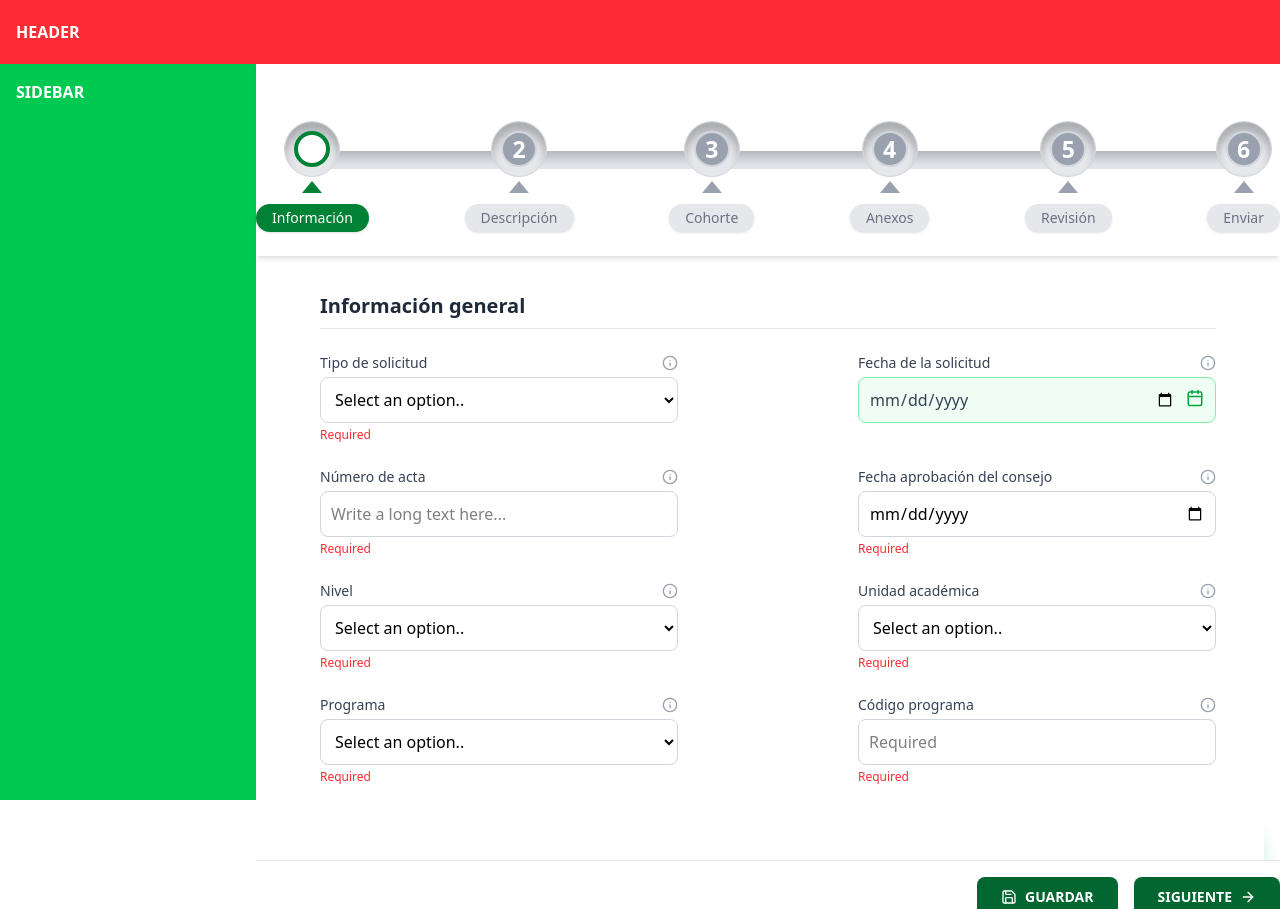
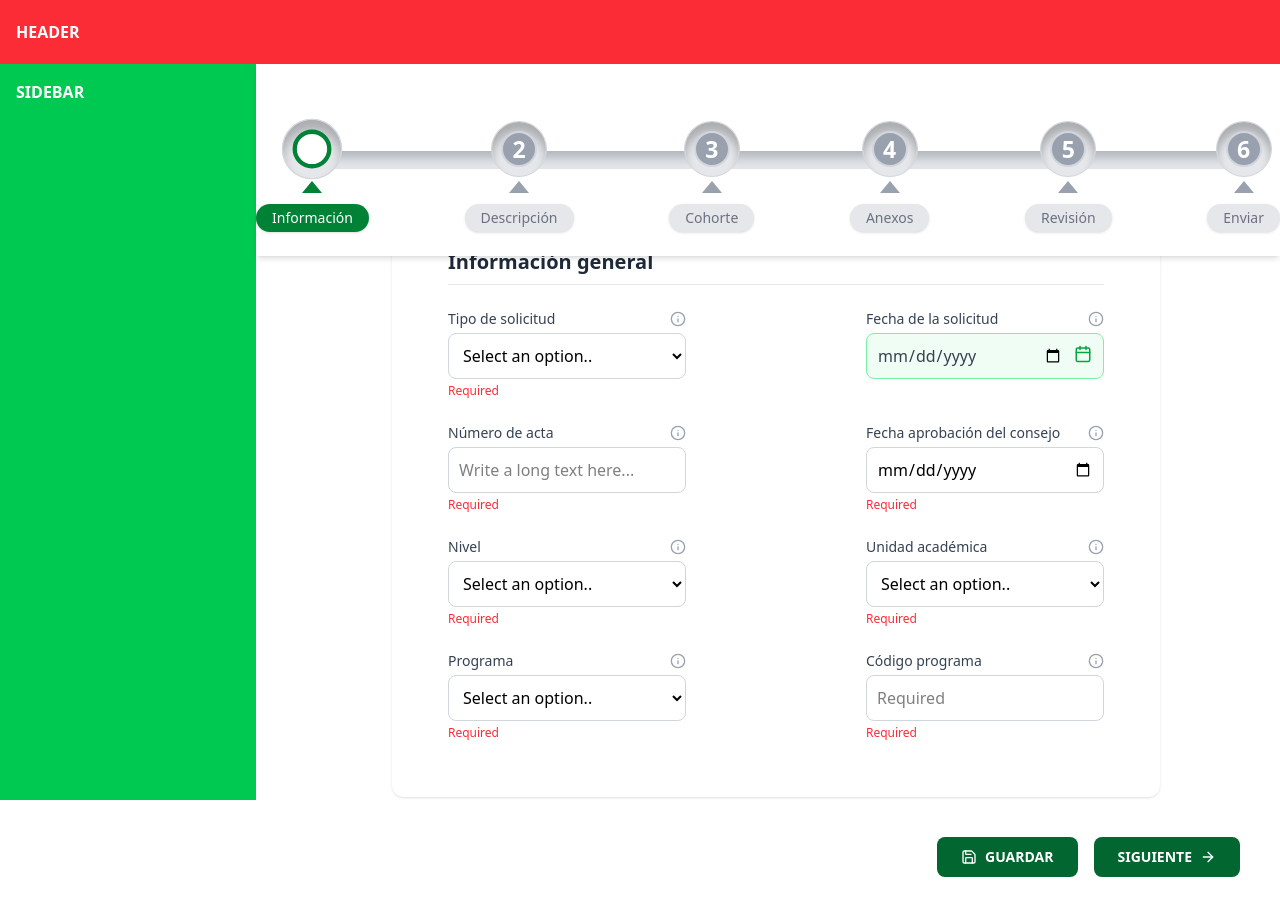
Before and after one commit to yeison8a/SIGEPOS-UdeA-Front-end, a Next.js app: page /dashboard in a window 1280 px wide. Built offline with nearby package versions, Linux system fonts and the light colour scheme.

Commit message:
modificación e integración del progress bar en la vista de presentación y navegación.

```diff
--- a/components/ProgressBar.tsx
+++ b/components/ProgressBar.tsx
@@ -1,14 +1,14 @@
 "use client";
 
-import { useState } from "react";
-import { Check, ArrowLeft, ArrowRight, Save, Send } from "lucide-react";
-import InformacionGeneral from "./Information";
-import Description from "./Description";
-import Cohorte from "./Cohort";
-import Enviar from "./Send";
-import AnnexesOne from "./AnnexesOne";
-import AnnexesTwo from "./AnnexesTwo";
+import { motion } from "framer-motion";
+import { Check } from "lucide-react";
 
+// Recibe los parámetros desde el componente padre
+type Props = {
+  currentStep: number;
+  setCurrentStep: (n: number) => void;
+  compact?: boolean;
+};
 
 // ===== Ejemplo de tus pasos =====
 const steps = [
@@ -20,33 +20,10 @@ const steps = [
   { number: 6, label: "Enviar" },
 ];
 
-export default function StepProgressLayout() {
-  const [currentStep, setCurrentStep] = useState(1);
+export default function ProgressBar({ currentStep, setCurrentStep, compact = false }: Props) {
   const pct = ((currentStep - 1) / (steps.length - 1)) * 100;
 
-  // ===== Render del contenido dinámico =====
-  const renderStepContent = () => {
-    switch (currentStep) {
-      case 1:
-        return <InformacionGeneral />;
-      case 2:
-        return <Description />;
-      case 3:
-        return <Cohorte />;
-      case 4:
-        return <AnnexesOne />;
-      case 5:
-        return <AnnexesTwo />;
-      case 6:
-        return <Enviar />;
-      default:
-        return null;
-    }
-  };
-
   return (
-    <div className="w-full min-h-screen flex flex-col bg-white relative">
-      {/* ===== PROGRESS BAR FIJO ===== */}
     <div className="fixed top-0 left-0 right-0 z-50 bg-white shadow-md py-6">
       <div className="relative w-full max-w-6xl mx-auto flex flex-col items-center">
         {/* Línea de fondo */}
@@ -56,9 +33,10 @@ export default function StepProgressLayout() {
               className="absolute top-1/2 left-0 w-full h-[18px] rounded-full -translate-y-1/2
               bg-gradient-to-b from-gray-300 to-gray-200 shadow-[inset_0_6px_10px_rgba(0,0,0,0.15)]"
             />
-              <div
-                className="absolute top-1/2 left-0 h-[18px] bg-green-700 rounded-full -translate-y-1/2 transition-all duration-500 ease-in-out"
-                style={{ width: `${pct}%` }}
+            <motion.div
+              className="absolute top-1/2 left-0 h-[18px] bg-green-700 rounded-full -translate-y-1/2 z-0"
+              animate={{ width: `${pct}%` }}
+              transition={{ duration: 0.5, ease: "easeInOut" }}
             />
           </div>
         </div>
@@ -68,11 +46,18 @@ export default function StepProgressLayout() {
           {steps.map(({ number, label }) => {
             const isCompleted = number < currentStep;
             const isActive = number === currentStep;
+
             return (
-                <div key={number} className="relative flex flex-col items-center justify-center">
+              <div
+                key={number}
+                className="relative flex flex-col items-center justify-center cursor-pointer"
+                onClick={() => setCurrentStep(number)} // Hacer clic para moverse entre pasos
+              >
                 <div className="relative flex flex-col items-center translate-y-[33px]">
-                    <div
-                      className={`w-14 h-14 rounded-full flex items-center justify-center border border-gray-300 bg-gray-200 shadow-[inset_0_10px_10px_rgba(0,0,0,0.25)]`}
+                  <motion.div
+                    className="w-14 h-14 rounded-full flex items-center justify-center border border-gray-300 bg-gray-200 shadow-[inset_0_10px_10px_rgba(0,0,0,0.25)]"
+                    animate={{ scale: isActive ? 1.08 : 1 }}
+                    transition={{ duration: 0.2 }}
                   >
                     <div
                       className={`w-9 h-9 rounded-full flex items-center justify-center transition-all duration-300 ${
@@ -86,12 +71,10 @@ export default function StepProgressLayout() {
                       {isCompleted ? (
                         <Check size={18} strokeWidth={3} />
                       ) : !isActive ? (
-                          <span className="text-white font-extrabold text-[23px]">
-                            {number}
-                          </span>
+                        <span className="text-white font-extrabold text-[23px]">{number}</span>
                       ) : null}
                     </div>
-                    </div>
+                  </motion.div>
                   <div
                     className={`absolute top-full mt-1 w-0 h-0 border-l-[10px] border-r-[10px] border-b-[12px]
                     ${
@@ -114,58 +97,5 @@ export default function StepProgressLayout() {
         </div>
       </div>
     </div>
-
-      {/* ===== CONTENIDO VARIABLE ===== */}
-      <div className="flex-grow mt-[180px] mb-[100px] px-4">{renderStepContent()}</div>
-
-      {/* ===== BOTONES FIJOS ABAJO ===== */}
-      <div className="fixed bottom-0 left-0 right-0 bg-white border-t border-gray-200 py-4 z-50">
-        <div className="max-w-5xl mx-auto flex justify-between items-center">
-          {/* Botón ANTERIOR (oculto en primer paso) */}
-          {currentStep > 1 ? (
-            <button
-              onClick={() => setCurrentStep((p) => Math.max(p - 1, 1))}
-              className="flex items-center gap-2 bg-green-800 hover:bg-green-900 text-white text-sm font-semibold px-6 py-2.5 rounded-lg transition"
-            >
-              <ArrowLeft size={16} />
-              ANTERIOR
-            </button>
-          ) : (
-            <div />
-          )}
-
-          {/* Botones DERECHA */}
-          <div className="flex gap-4">
-            {currentStep < steps.length && (
-              <button
-                onClick={() => alert("Guardado exitosamente")}
-                className="flex items-center gap-2 bg-green-800 hover:bg-green-900 text-white text-sm font-semibold px-6 py-2.5 rounded-lg transition"
-              >
-                <Save size={16} />
-                GUARDAR
-              </button>
-            )}
-
-            {currentStep < steps.length ? (
-              <button
-                onClick={() => setCurrentStep((p) => Math.min(p + 1, steps.length))}
-                className="flex items-center gap-2 bg-green-800 hover:bg-green-900 text-white text-sm font-semibold px-6 py-2.5 rounded-lg transition"
-              >
-                SIGUIENTE
-                <ArrowRight size={16} />
-              </button>
-            ) : (
-              <button
-                onClick={() => alert("Formulario enviado")}
-                className="flex items-center gap-2 bg-green-800 hover:bg-green-900 text-white text-sm font-semibold px-6 py-2.5 rounded-lg transition"
-              >
-                ENVIAR
-                <Send size={16} />
-              </button>
-            )}
-          </div>
-        </div>
-      </div>
-    </div>
   );
 }
--- a/src/app/dashboard/page.tsx
+++ b/src/app/dashboard/page.tsx
@@ -1,12 +1,13 @@
 "use client";
 import { useState } from "react";
+import { ArrowLeft, ArrowRight, Save, Send } from "lucide-react";
 import ProgressBar from "../../../components/ProgressBar";
 import Information from "../../../components/Information";
 import Description from "../../../components/Description";
-import Cohort from "../../../components/Cohort";
+import Cohort from "../../../components/cohort";
 import UploadSection1 from "../../../components/AnnexesOne";
 import UploadSection2 from "../../../components/AnnexesTwo";
-import Send from "../../../components/Send";
+import SendStep from "../../../components/Send";
 
 export default function DashboardPage() {
   const [currentStep, setCurrentStep] = useState(1);
@@ -24,7 +25,7 @@ export default function DashboardPage() {
       case 5:
         return <UploadSection2 />;
       case 6:
-        return <Send />;
+        return <SendStep />;
       default:
         return null;
     }
@@ -42,6 +43,7 @@ export default function DashboardPage() {
         </aside>
 
         <main className="flex-1 p-4 min-h-[calc(100vh-4rem)] relative">
+          {/* Barra de progreso */}
           <div className="fixed top-16 left-[20%] right-0 z-40 bg-white/80 p-4 backdrop-blur-sm">
             <ProgressBar
               compact
@@ -50,26 +52,59 @@ export default function DashboardPage() {
             />
           </div>
 
+          {/* Contenido dinámico */}
           <div className="mt-28 overflow-auto">
             <div className="max-w-3xl mx-auto bg-white rounded-xl shadow p-6">
               {renderStepContent()}
             </div>
 
-            <div className="sticky bottom-0 left-0 w-full bg-white/80 py-4 flex justify-end gap-3 mt-6 backdrop-blur-sm">
+            {/* === Botones (ya no fijos) === */}
+            <div className="w-full bg-white py-4 flex justify-between items-center mt-6 px-6">
+              {/* Botón ANTERIOR */}
+              {currentStep > 1 ? (
                 <button
-                onClick={() => setCurrentStep((prev) => Math.max(prev - 1, 1))}
-                className="px-4 py-2 bg-gray-200 rounded shadow hover:bg-gray-300"
-                aria-label="Atrás"
+                  onClick={() => setCurrentStep((p) => Math.max(p - 1, 1))}
+                  className="flex items-center gap-2 bg-green-800 hover:bg-green-900 text-white text-sm font-semibold px-6 py-2.5 rounded-lg transition"
                 >
-                Atrás
+                  <ArrowLeft size={16} />
+                  ANTERIOR
                 </button>
+              ) : (
+                <div />
+              )}
+
+              {/* Botones DERECHA */}
+              <div className="flex gap-4">
+                {currentStep < 6 && (
                   <button
-                onClick={() => setCurrentStep((prev) => Math.min(prev + 1, 6))}
-                className="px-4 py-2 bg-green-600 text-white rounded shadow hover:bg-green-700"
-                aria-label="Siguiente"
+                    onClick={() => alert("Guardado exitosamente")}
+                    className="flex items-center gap-2 bg-green-800 hover:bg-green-900 text-white text-sm font-semibold px-6 py-2.5 rounded-lg transition"
                   >
-                Siguiente
+                    <Save size={16} />
+                    GUARDAR
                   </button>
+                )}
+
+                {currentStep < 6 ? (
+                  <button
+                    onClick={() =>
+                      setCurrentStep((p) => Math.min(p + 1, 6))
+                    }
+                    className="flex items-center gap-2 bg-green-800 hover:bg-green-900 text-white text-sm font-semibold px-6 py-2.5 rounded-lg transition"
+                  >
+                    SIGUIENTE
+                    <ArrowRight size={16} />
+                  </button>
+                ) : (
+                  <button
+                    onClick={() => alert("Formulario enviado")}
+                    className="flex items-center gap-2 bg-green-800 hover:bg-green-900 text-white text-sm font-semibold px-6 py-2.5 rounded-lg transition"
+                  >
+                    ENVIAR
+                    <Send size={16} />
+                  </button>
+                )}
+              </div>
             </div>
           </div>
         </main>
```
Lines whose indentation alone changed are shown as unchanged.
